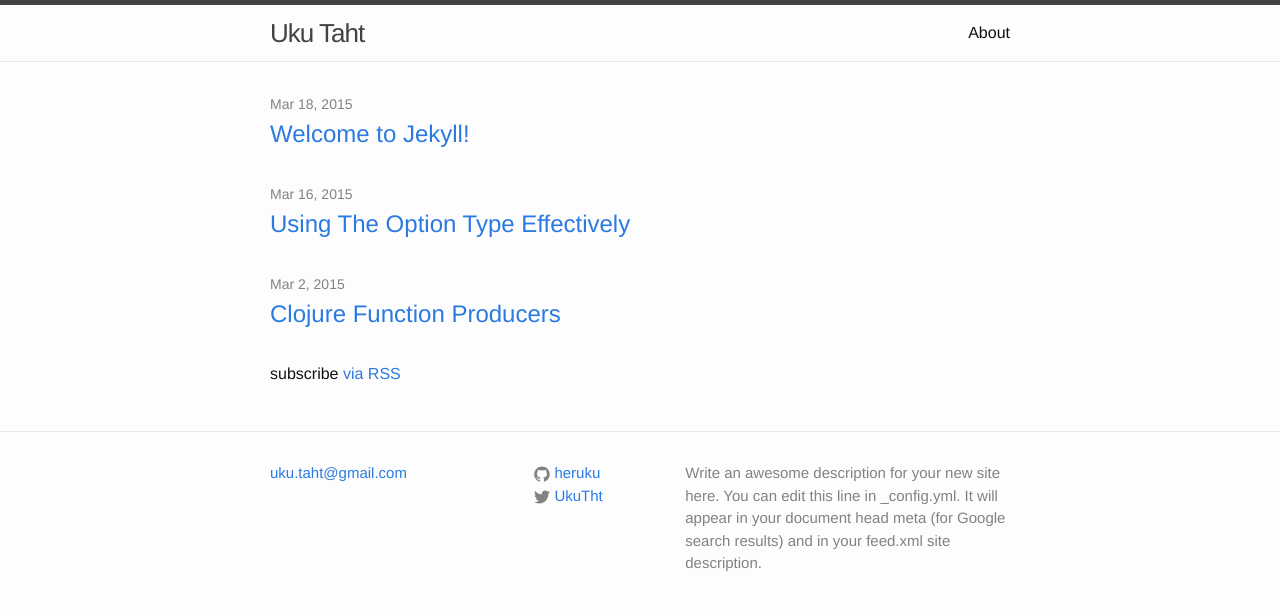
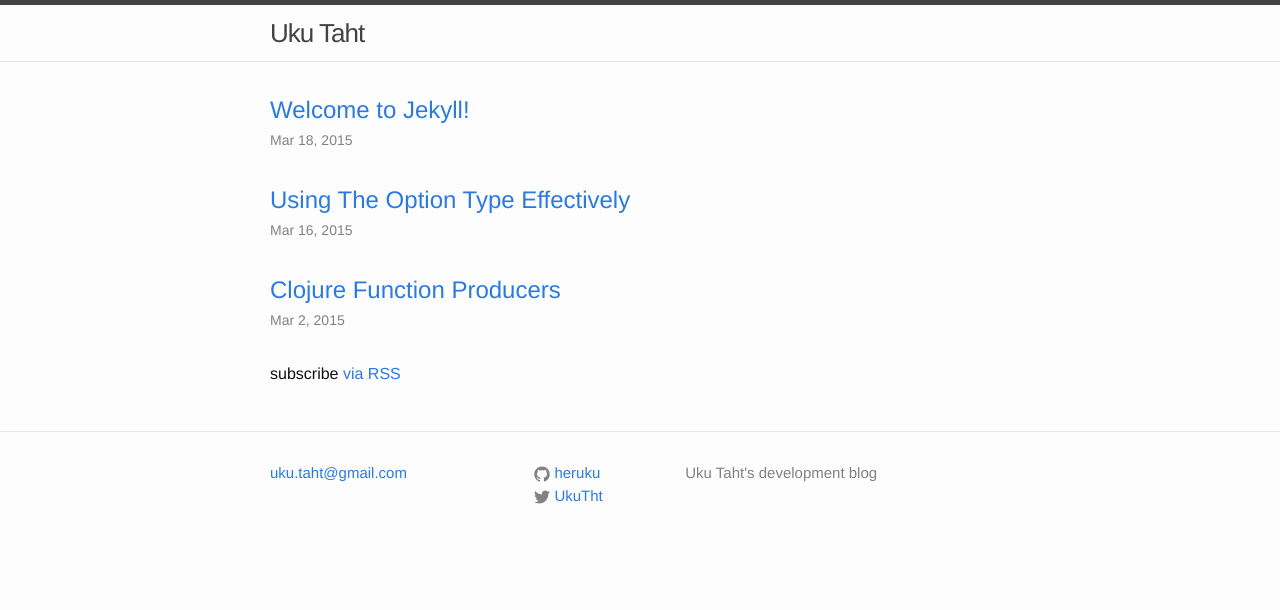
Before and after one commit to ukutaht/blog, a Jekyll site: the page built from index.html, in a window 1280 px wide. Shown: the top 610 px of the page. Built offline with Jekyll 4.4.1, drawn with Linux system fonts in a browser that asks for light colours; Markdown is read by kramdown in place of the engine named in the settings.

Commit message:
Moves date underneath post link in index

```diff
--- a/_config.yml
+++ b/_config.yml
@@ -1,9 +1,6 @@
 title: Uku Taht
 email: uku.taht@gmail.com
-description: >
-  Write an awesome description for your new site here. You can edit this
-  line in _config.yml. It will appear in your document head meta (for
-  Google search results) and in your feed.xml site description.
+description: Uku Taht's development blog
 baseurl: ""
 url: "http://yourdomain.com"
 twitter_username: UkuTht
--- a/_sass/_layout.scss
+++ b/_sass/_layout.scss
@@ -183,11 +183,15 @@
     color: $grey-color;
 }
 
-.post-link {
-    display: block;
-    font-size: 24px;
+.post-link-header {
+  margin-bottom: 0px;
+
+  .post-link {
+      display: block;
+      font-size: 24px;
+
+  }
 }
-
 
 
 /**
--- a/index.html
+++ b/index.html
@@ -7,11 +7,10 @@ layout: default
   <ul class="post-list">
     {% for post in site.posts %}
       <li>
-        <span class="post-meta">{{ post.date | date: "%b %-d, %Y" }}</span>
-
-        <h2>
+        <h2 class="post-link-header">
           <a class="post-link" href="{{ post.url | prepend: site.baseurl }}">{{ post.title }}</a>
         </h2>
+        <span class="post-meta">{{ post.date | date: "%b %-d, %Y" }}</span>
       </li>
     {% endfor %}
   </ul>
```
Also changed, not shown: about.md (deleted, +0 -11 lines).
